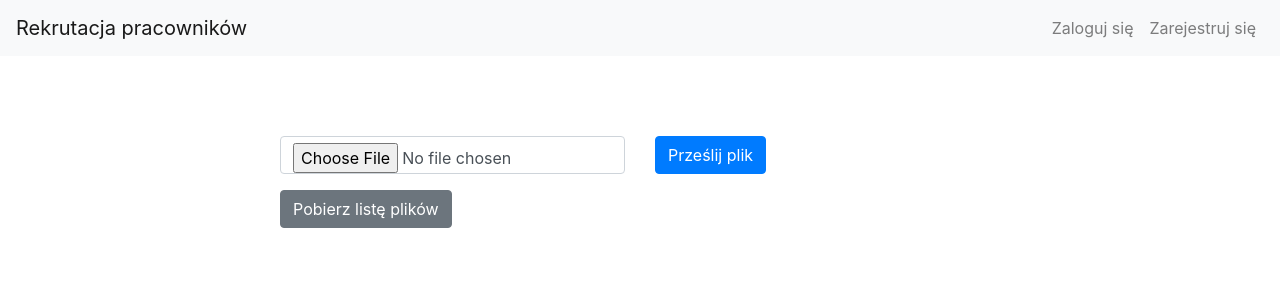
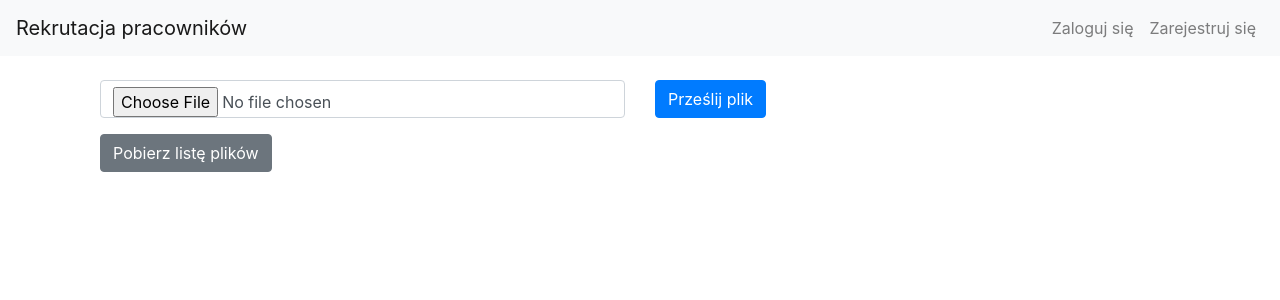
Before and after one commit to jagodalewandowska/recruitment-system, a React (Create React App) app in the folder frontend/: page /fileUploadComponent in a window 1280 px wide. Shown: the top 300 px of the page. Built offline with nearby package versions, Linux system fonts and the light colour scheme.

Commit message:
Szerokość naprawiona

```diff
--- a/frontend/src/components/FileUpload.js
+++ b/frontend/src/components/FileUpload.js
@@ -72,7 +72,7 @@ const FileManagement = () => {
     };
 
     return (
-        <div className="container">
+        <div className="container-file">
             <div className="file-list">
                 <h2>Lista plików:</h2>
                 <ul>
--- a/frontend/src/components/css/FileService.css
+++ b/frontend/src/components/css/FileService.css
@@ -1,6 +1,6 @@
 /* FileService.css */
 
-.container {
+.container-file {
     max-width: 800px;
     margin: 0 auto;
     background-color: #fff; /* Dodaj białe tło */
```
